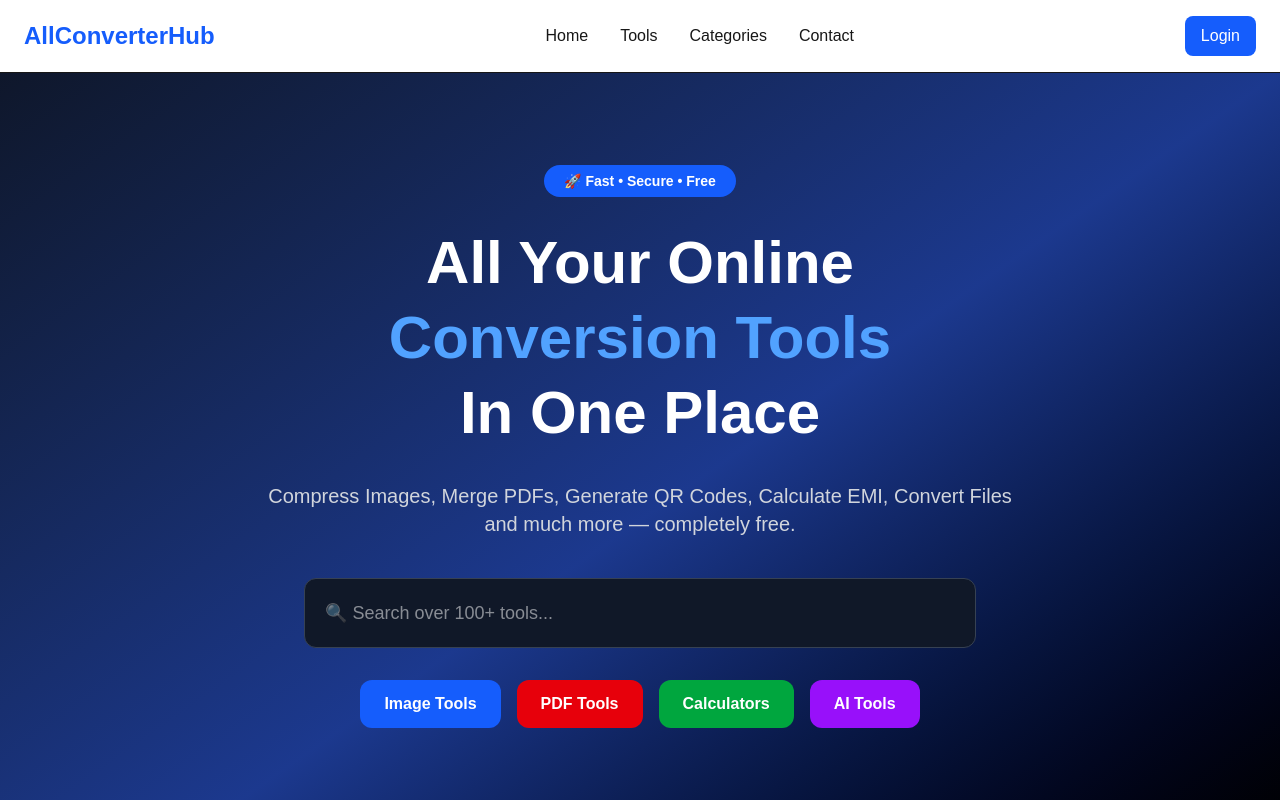
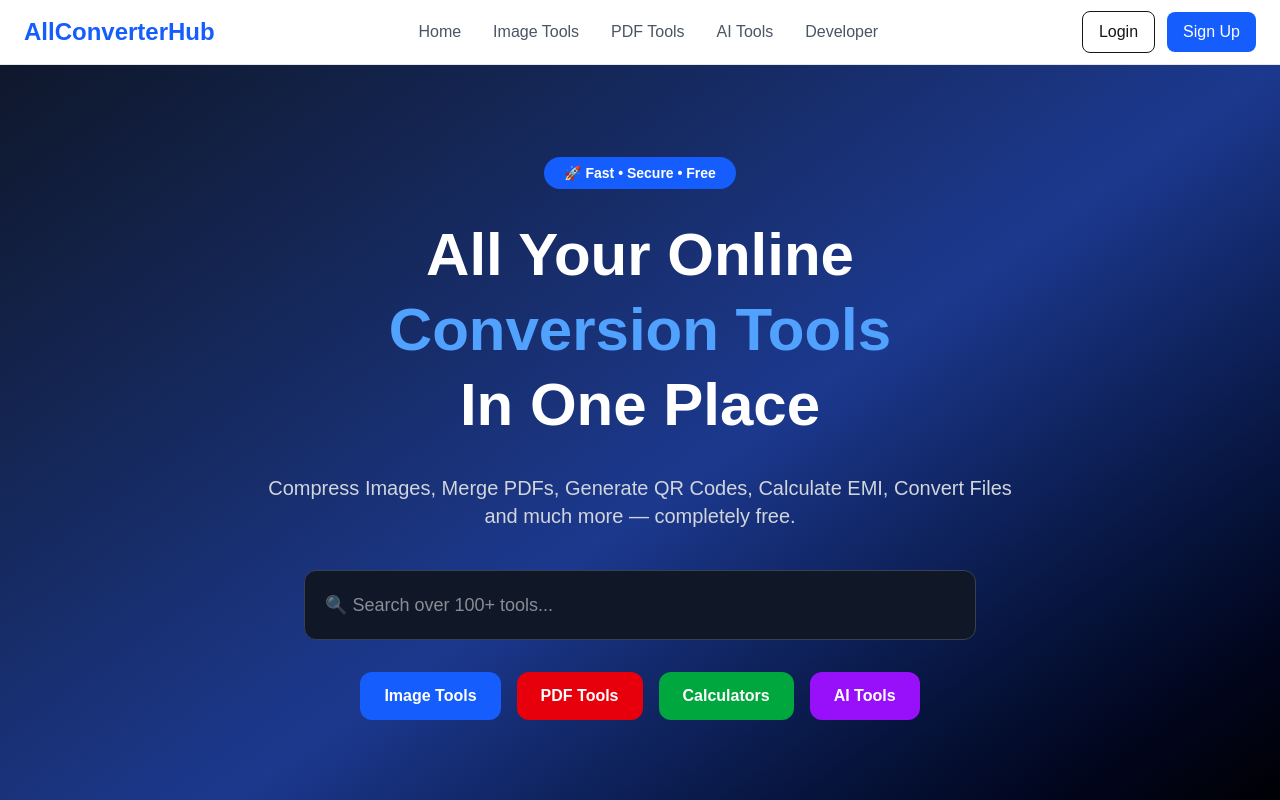
Before and after one commit to kumarmanoj396/allconverterhub, a Next.js app in the folder frontend/: page / in a window 1280 px wide. Shown: the top 800 px of the page. Built offline with nearby package versions, Linux system fonts and the light colour scheme.

Commit message:
Added navigation and utility functions for the frontend application. Updated Header component to utilize new navigation logic.

```diff
--- a/frontend/components/layout/Header.tsx
+++ b/frontend/components/layout/Header.tsx
@@ -1,21 +1,42 @@
+"use client";
+import Link from "next/link";
+import { Menu } from "lucide-react";
+import { APP } from "@/lib/constants";
+import { NAVIGATION } from "@/lib/navigation";
+
 export default function Header() {
   return (
-    <header className="border-b bg-white">
-      <div className="mx-auto flex max-w-7xl items-center justify-between px-6 py-4">
-        <h1 className="text-2xl font-bold text-blue-600">
-          AllConverterHub
-        </h1>
+    <header className="sticky top-0 z-50 border-b border-gray-200 bg-white/90 backdrop-blur">
+      <div className="mx-auto flex h-16 max-w-7xl items-center justify-between px-6">
+        <Link href="/" className="text-2xl font-bold text-blue-600">
+          {APP.NAME}
+        </Link>
 
-        <nav className="hidden gap-8 md:flex">
-          <a href="#" className="hover:text-blue-600">Home</a>
-          <a href="#" className="hover:text-blue-600">Tools</a>
-          <a href="#" className="hover:text-blue-600">Categories</a>
-          <a href="#" className="hover:text-blue-600">Contact</a>
+        <nav className="hidden items-center gap-8 md:flex">
+          {NAVIGATION.map((item) => (
+            <Link
+              key={item.title}
+              href={item.href}
+              className="text-gray-600 transition hover:text-blue-600"
+            >
+              {item.title}
+            </Link>
+          ))}
         </nav>
 
-        <button className="rounded-lg bg-blue-600 px-4 py-2 text-white hover:bg-blue-700">
-          Login
-        </button>
+        <div className="flex items-center gap-3">
+          <button className="hidden rounded-lg border px-4 py-2 md:block">
+            Login
+          </button>
+
+          <button className="rounded-lg bg-blue-600 px-4 py-2 text-white">
+            Sign Up
+          </button>
+
+          <button className="md:hidden">
+            <Menu />
+          </button>
+        </div>
       </div>
     </header>
   );
--- /dev/null
+++ b/frontend/lib/constants.ts
@@ -0,0 +1,13 @@
+export const APP = {
+  NAME: "AllConverterHub",
+  TAGLINE: "100+ Free Online Tools",
+  DESCRIPTION:
+    "Convert, Compress, Calculate and Create — all in one place.",
+};
+
+export const STATS = [
+  { label: "Online Tools", value: "100+" },
+  { label: "Users", value: "10K+" },
+  { label: "Conversions", value: "1M+" },
+  { label: "Uptime", value: "99.9%" },
+];
--- /dev/null
+++ b/frontend/lib/navigation.ts
@@ -0,0 +1,22 @@
+export const NAVIGATION = [
+  {
+    title: "Home",
+    href: "/",
+  },
+  {
+    title: "Image Tools",
+    href: "/tools/image",
+  },
+  {
+    title: "PDF Tools",
+    href: "/tools/pdf",
+  },
+  {
+    title: "AI Tools",
+    href: "/tools/ai",
+  },
+  {
+    title: "Developer",
+    href: "/tools/developer",
+  },
+];
--- a/frontend/package.json
+++ b/frontend/package.json
@@ -9,6 +9,7 @@
     "lint": "eslint"
   },
   "dependencies": {
+    "lucide-react": "^1.23.0",
     "next": "16.2.10",
     "react": "19.2.4",
     "react-dom": "19.2.4"
```
Also changed, not shown: frontend/lib/utils.ts (added), 1 other file (tests, documents, lock files or other folders).
